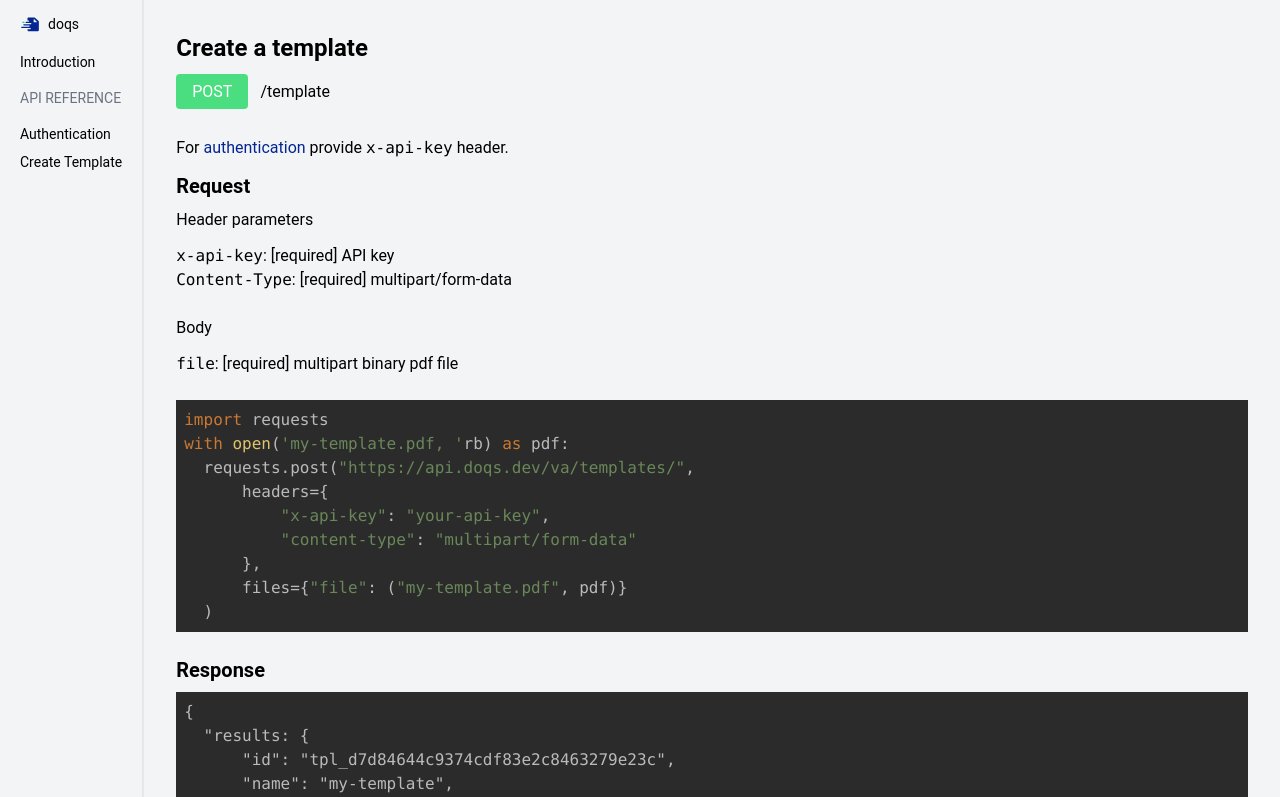
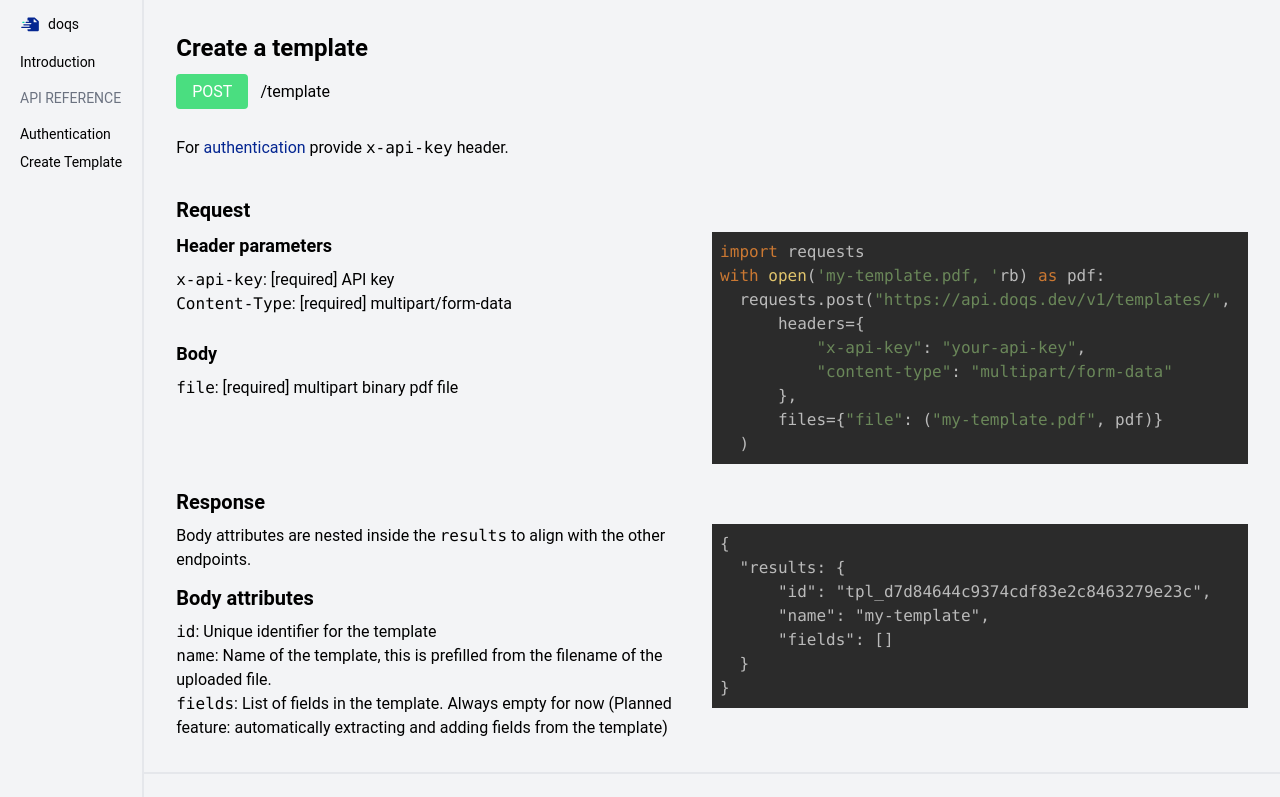
Before and after one commit to doqs-dev/docs, a Next.js app: page /api-reference/create-template in a window 1280 px wide. Shown: the top 797 px of the page. Built offline with nearby package versions, Linux system fonts and the light colour scheme.

Commit message:
feat: grid (#8)
* feat: grid implmentation

* feat: grid

* feat: add response description

```diff
--- a/components/code-highlighter.tsx
+++ b/components/code-highlighter.tsx
@@ -16,7 +16,7 @@ export const SimpleCodeHighlighter = ({
   return (
       <div className="code-highlighter">
         {title && <h3>{title}</h3>}
-        <SyntaxHighlighter language={language} style={darcula} wrapLines wrapLongLines>
+        <SyntaxHighlighter language={language} style={darcula} wrapLines>
           {code}
         </SyntaxHighlighter>
       </div>
--- /dev/null
+++ b/components/grid.tsx
@@ -0,0 +1,8 @@
+import { PropsWithChildren } from "react";
+
+
+export const Grid = ({children,}: PropsWithChildren<any>) => (
+    <section className="grid grid-cols-1 sm:grid-cols-2">
+      {children}
+    </section>
+);
--- a/pages/api-reference/create-template.mdx
+++ b/pages/api-reference/create-template.mdx
@@ -1,5 +1,6 @@
 import {SimpleCodeHighlighter} from "../../components/code-highlighter";
 import {Endpoint} from "../../components/endpoint";
+import {Grid} from "../../components/grid";
 
 # Create a template
 
@@ -8,22 +9,23 @@ import {Endpoint} from "../../components/endpoint";
 
 For [authentication](/api-reference/authentication)  provide `x-api-key` header.
 
-
+<br/>
 ## Request
-
-Header parameters
+<Grid>
+    <div>
+        ### Header parameters
         * `x-api-key`: [required] API key
         * `Content-Type`: [required] multipart/form-data
         <br/>
 
-Body
+        ### Body
         * `file`: [required] multipart binary pdf file
         <br/>
-
+    </div>
     <SimpleCodeHighlighter language="python"
                            code={`import requests
 with open('my-template.pdf, 'rb) as pdf:
-    requests.post("https://api.doqs.dev/va/templates/",
+    requests.post("https://api.doqs.dev/v1/templates/",
         headers={
             "x-api-key": "your-api-key",
             "content-type": "multipart/form-data"
@@ -32,11 +34,24 @@ with open('my-template.pdf, 'rb) as pdf:
     )
 `}
     />
+</Grid>
 
 
 <br/>
 
 ## Response
+
+<Grid>
+    <div>
+        Body attributes are nested inside the `results` to align with the other endpoints.
+        ## Body attributes
+
+        * `id`: Unique identifier for the template
+        * `name`: Name of the template, this is prefilled from the filename of the uploaded file.
+        * `fields`: List of fields in the template. Always empty for now (Planned feature: automatically extracting and adding fields from the template)
+
+    </div>
+
     <SimpleCodeHighlighter language="json"
                            code={`{
     "results: {
@@ -46,3 +61,4 @@ with open('my-template.pdf, 'rb) as pdf:
     }
 }
 `}/>
+</Grid>
--- a/styles/globals.css
+++ b/styles/globals.css
@@ -22,6 +22,11 @@ h1 {
 h2 {
     @apply mb-2 font-bold text-xl;
 }
+
+h3 {
+    @apply mb-2 font-bold text-lg;
+}
+
 
 ol {
     @apply list-decimal list-inside;
```
Lines whose indentation alone changed are shown as unchanged.
